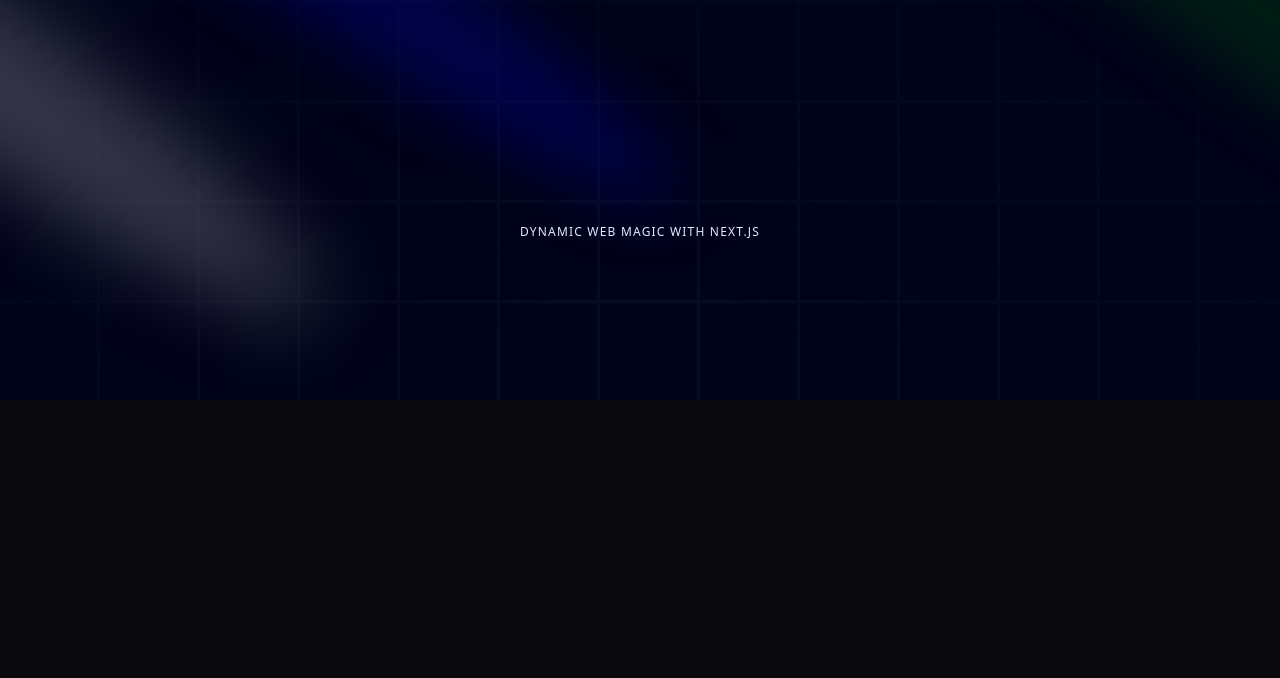
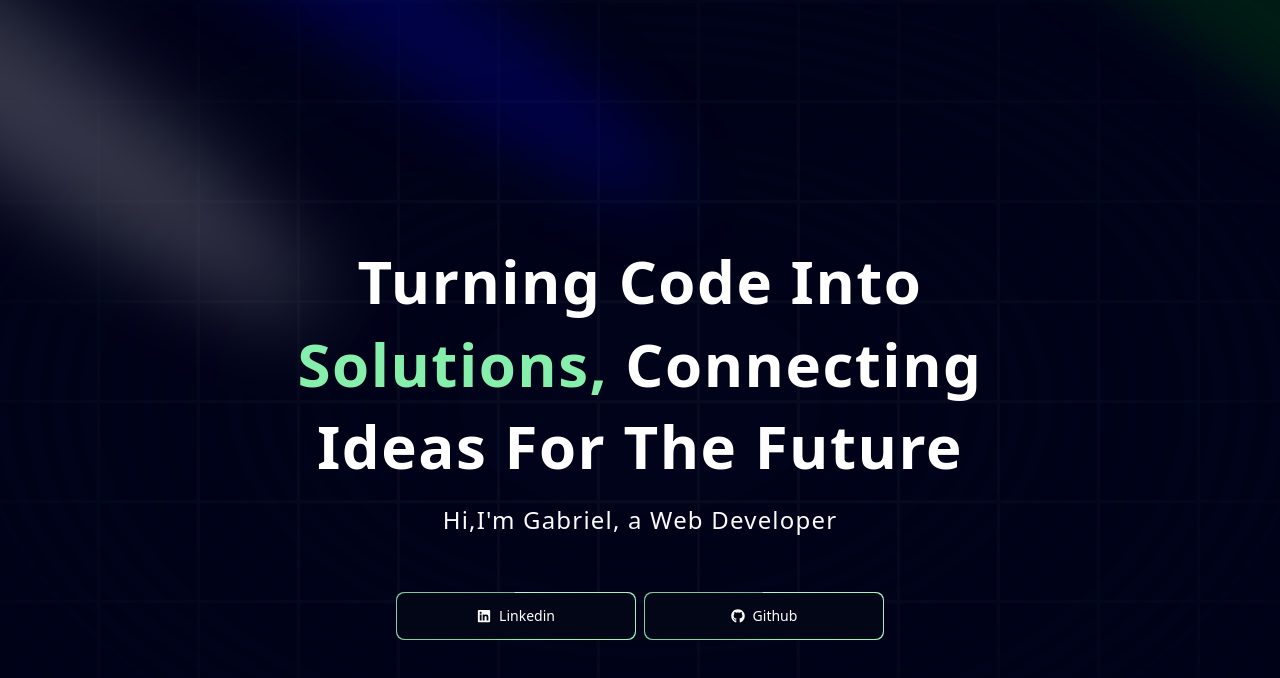
Before and after one commit to gabrielpdlh/my-portfolio, a Next.js app: page / in a window 1280 px wide. Shown: the top 678 px of the page. Built offline with nearby package versions, Linux system fonts and the light colour scheme.

Commit message:
feat: add hero section

```diff
--- a/components/Hero.tsx
+++ b/components/Hero.tsx
@@ -1,5 +1,8 @@
 import React from "react";
 import { Spotlight } from "./ui/Spolight";
+import { TextGenerateEffect } from "./ui/TextGenerateEffect";
+import MagicButton from "./ui/MagicButton";
+import { FaLinkedin, FaGithub  } from "react-icons/fa";
 
 const Hero = () => {
   return (
@@ -9,7 +12,10 @@
           className="-top-40 -left-10 md:-left-32 md:-top-20 h-screen"
           fill="white"
         />
-      <Spotlight className="-top-10 left-full h-[80vh] w-[50vw]" fill="green" />
+        <Spotlight
+          className="-top-10 left-full h-[80vh] w-[50vw]"
+          fill="green"
+        />
         <Spotlight className="-top-28 left-80 h-[80vh] w-[50vw]" fill="blue" />
       </div>
       <div className="h-screen w-full dark:bg-black-100 bg-white  dark:bg-grid-white/[0.03] bg-grid-black/[0.3] flex items-center justify-center absolute top-0 left-0">
@@ -18,8 +24,31 @@
       <div className="flex justify-center relative my-20 z-10">
         <div className="max-w-[89vw] md:max-w-2xl lg:max-w-[60vw] flex flex-col items-center justify-center">
           <h2 className="uppercase tracking-widest text-xs text-center text-blue-100 max-w-80">
-            Dynamic Web Magic with Next.js
           </h2>
+
+          <TextGenerateEffect
+            className="text-center text-[40px] md:text-5xl lg:text-6xl"
+            words="Turning Code Into Solutions, Connecting Ideas For The Future"
+          />
+
+          <p className="text-center md:tracking-wider mb-4 text-sm md:text-lg lg:text-2xl">
+            Hi,I&apos;m Gabriel, a Web Developer
+          </p>
+
+          <div>
+            <a className="flex flex-col gap-2 md:flex-row" href="#about">
+              <MagicButton
+                title="Linkedin"
+                icon={<FaLinkedin />}
+                position="left"
+              />
+              <MagicButton
+                title="Github"
+                icon={<FaGithub  />}
+                position="left"
+              />
+            </a>
+          </div>
         </div>
       </div>
     </div>
--- /dev/null
+++ b/components/ui/MagicButton.tsx
@@ -0,0 +1,31 @@
+/* eslint-disable @typescript-eslint/no-unused-vars */
+import React from "react";
+
+const MagicButton = ({
+  title,
+  icon,
+  position,
+  handleClick,
+  otherClasses,
+}: {
+  title: string;
+  icon: React.ReactNode;
+  position: string;
+  handleClick?: () => void;
+  otherClasses?: string;
+}) => {
+  return (
+    <button className="relative inline-flex h-12 overflow-hidden w-full rounded-lg p-[1px] focus:outline-none md:w-60 md:mt-10">
+      <span className="absolute inset-[-1000%] animate-[spin_2s_linear_infinite] bg-[conic-gradient(from_90deg_at_50%_50%,#bff7d5_0%,#86efac_50%,#7daf93_100%)]" />
+      <span
+        className={`inline-flex h-full w-full gap-2 cursor-pointer items-center justify-center rounded-lg bg-slate-950 px-7 text-sm font-medium text-white backdrop-blur-3xl ${otherClasses}`}
+      >
+        {position === "left" && icon}
+        {title}
+        {position === "right" && icon}
+      </span>
+    </button>
+  );
+};
+
+export default MagicButton;
--- /dev/null
+++ b/components/ui/TextGenerateEffect.tsx
@@ -0,0 +1,64 @@
+/* eslint-disable react-hooks/exhaustive-deps */
+/* eslint-disable prefer-const */
+"use client";
+import { useEffect } from "react";
+import { motion, stagger, useAnimate } from "framer-motion";
+import { cn } from "@/utils/cn";
+
+export const TextGenerateEffect = ({
+  words,
+  className,
+  filter = true,
+  duration = 0.5,
+}: {
+  words: string;
+  className?: string;
+  filter?: boolean;
+  duration?: number;
+}) => {
+  const [scope, animate] = useAnimate();
+  let wordsArray = words.split(" ");
+  useEffect(() => {
+    animate(
+      "span",
+      {
+        opacity: 1,
+        filter: filter ? "blur(0px)" : "none",
+      },
+      {
+        duration: duration ? duration : 1,
+        delay: stagger(0.2),
+      }
+    );
+  }, [scope.current]);
+
+  const renderWords = () => {
+    return (
+      <motion.div ref={scope}>
+        {wordsArray.map((word, idx) => {
+          return (
+            <motion.span
+              key={word + idx}
+              className={`${idx > 2 && idx < 4 ? "text-green" : "dark:text-white text-black opacity-0"}`}
+              style={{
+                filter: filter ? "blur(10px)" : "none",
+              }}
+            >
+              {word}{" "}
+            </motion.span>
+          );
+        })}
+      </motion.div>
+    );
+  };
+
+  return (
+    <div className={cn("font-bold", className)}>
+      <div className="my-4">
+        <div className=" dark:text-white text-black leading-snug tracking-wide">
+          {renderWords()}
+        </div>
+      </div>
+    </div>
+  );
+};
--- a/package.json
+++ b/package.json
@@ -16,6 +16,7 @@
     "next-themes": "^0.3.0",
     "react": "^18",
     "react-dom": "^18",
+    "react-icons": "^5.3.0",
     "tailwind-merge": "^2.5.2",
     "tailwindcss-animate": "^1.0.7"
   },
--- a/tailwind.config.ts
+++ b/tailwind.config.ts
@@ -46,6 +46,7 @@
           "100": "#E4ECFF",
         },
         purple: "#CBACF9",
+        green: "#86efac",
         border: "hsl(var(--border))",
         input: "hsl(var(--input))",
         ring: "hsl(var(--ring))",
```
Also changed, not shown: 1 other file (tests, documents, lock files or other folders). Lines whose indentation alone changed are shown as unchanged.
